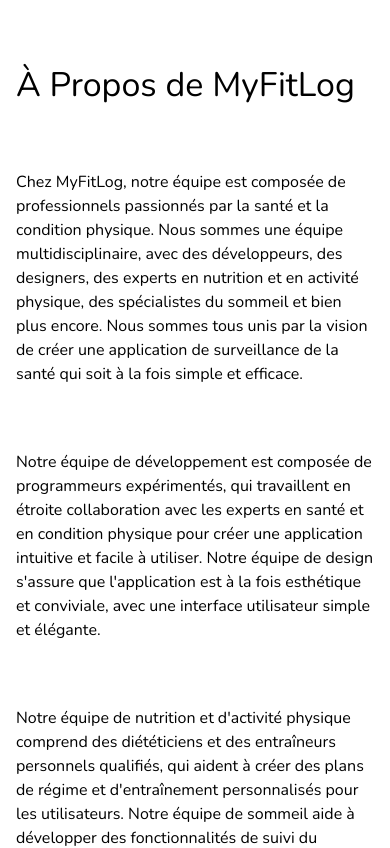
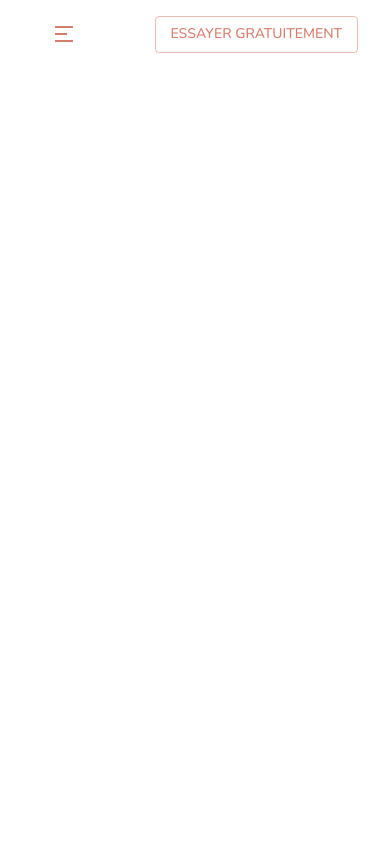
Before and after one commit to Pellegrin69/Challenge-stack-MyFitLog, a React (Vite) app in the folder frontend/: page /dashboard in a window 390 px wide. Shown: the top 848 px of the page. Built offline with nearby package versions, Linux system fonts and the light colour scheme.

Commit message:
Create Dashbord / home page Fixes #3

```diff
--- a/frontend/src/main.tsx
+++ b/frontend/src/main.tsx
@@ -8,6 +8,7 @@
 import About from './routes/About';
 import Root from './routes/Root';
 import Home from './routes/Home';
+import Dashboard from './routes/Dashboard';
 
 const router = createBrowserRouter([
   {
@@ -26,7 +27,7 @@
   },
   {
     path: '/dashboard',
-    element: <About />,
+    element: <Dashboard />,
     children: [],
   },
 ]);
--- /dev/null
+++ b/frontend/src/routes/Dashboard/header/index.styles.tsx
@@ -0,0 +1,25 @@
+import { Container } from '@mui/material';
+import { styled } from '@mui/system';
+
+export const Root = styled(Container)(({ theme }) => ({
+  position: 'fixed',
+  zIndex: 1000,
+  top: 0,
+  display: 'flex',
+  justifyContent: 'space-between',
+  alignItems: 'center',
+  width: '100%',
+  padding: `${theme.spacing(2)} ${theme.spacing(4)}`,
+}));
+
+export const BrandContainer = styled(Container)(({ theme }) => ({
+  position: 'absolute',
+  inset: 0,
+  zIndex: -1,
+  display: 'flex',
+  justifyContent: 'center',
+  alignItems: 'center',
+  [theme.breakpoints.down('md')]: {
+    display: 'none',
+  },
+}));
--- /dev/null
+++ b/frontend/src/routes/Dashboard/header/index.tsx
@@ -0,0 +1,67 @@
+import { Brand } from '@/components/data_display/brand';
+import { Logo } from '@/components/data_display/logo';
+import { HomeRounded, Info, LockOpen } from '@mui/icons-material';
+import {
+  Button,
+  Drawer,
+  List,
+  ListItem,
+  ListItemButton,
+  ListItemIcon,
+  ListItemText,
+} from '@mui/material';
+import { useReducer } from 'react';
+import { Link } from 'react-router-dom';
+import * as Styles from './index.styles';
+
+function Header() {
+  const [drawerIsOpen, toggleDrawer] = useReducer((state) => !state, false);
+  return (
+    <>
+      <Styles.Root as="header" maxWidth="xl">
+        <Button onClick={toggleDrawer}>
+          <Logo />
+        </Button>
+
+        <Styles.BrandContainer>
+          <Brand />
+        </Styles.BrandContainer>
+
+        <Button component={Link} to={'/login'} variant="outlined">
+          Essayer gratuitement
+        </Button>
+      </Styles.Root>
+
+      <Drawer anchor="bottom" open={drawerIsOpen} onClose={toggleDrawer}>
+        <List>
+          <ListItem disablePadding>
+            <ListItemButton component={Link} to={`/`}>
+              <ListItemIcon>
+                <HomeRounded />
+              </ListItemIcon>
+              <ListItemText primary="Accueil" />
+            </ListItemButton>
+          </ListItem>
+          <ListItem disablePadding>
+            <ListItemButton component={Link} to={`/about`}>
+              <ListItemIcon>
+                <Info />
+              </ListItemIcon>
+              <ListItemText primary="À Propos" />
+            </ListItemButton>
+          </ListItem>
+          <ListItem disablePadding>
+            <ListItemButton component={Link} to={`/login`}>
+              <ListItemIcon>
+                <LockOpen />
+              </ListItemIcon>
+              <ListItemText primary="Login" />
+            </ListItemButton>
+          </ListItem>
+        </List>
+      </Drawer>
+    </>
+  );
+}
+
+export default Header;
--- /dev/null
+++ b/frontend/src/routes/Dashboard/index.tsx
@@ -0,0 +1,15 @@
+import { Box } from "@mui/material";
+import { Outlet } from "react-router-dom";
+import Header from "./header";
+
+function Dashboard() {
+  return (
+    <>
+      <Header />
+      <Box sx={{ m: 10 }} />
+      <Outlet />
+    </>
+  );
+}
+
+export default Dashboard;
--- a/frontend/src/routes/Root/index.tsx
+++ b/frontend/src/routes/Root/index.tsx
@@ -5,13 +5,13 @@
 
 function Root() {
   return (
-    <div className="App">
+    <>
       <Header />
       <Box sx={{ m: 10 }} />
       <Outlet />
       <Box sx={{ m: 10 }} />
       <Footer />
-    </div>
+    </>
   );
 }
 
```
